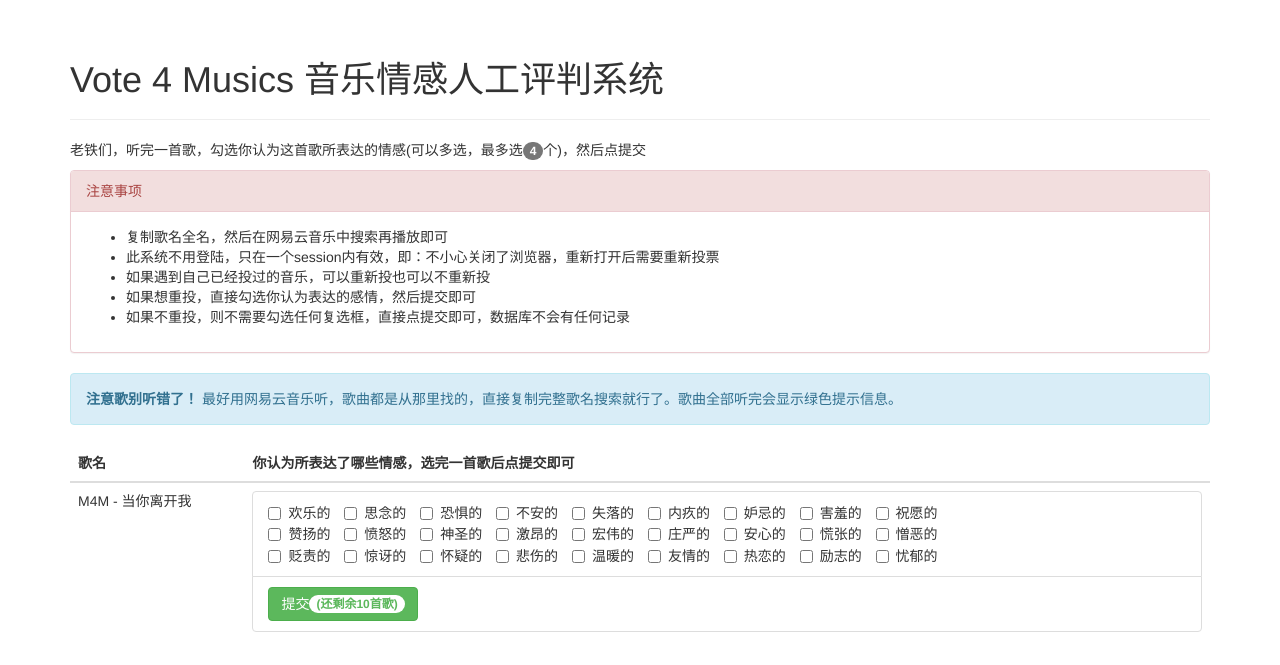
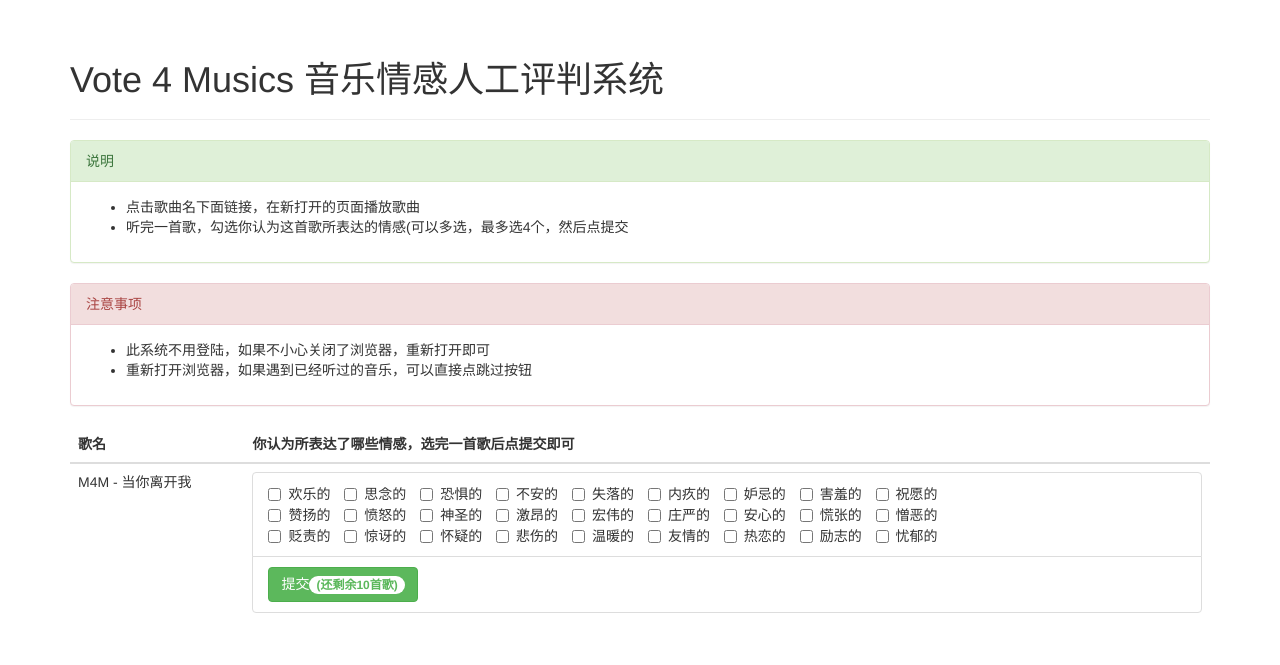
Before and after one commit to xietx1995/VoteForMusics, a Flask app: page / in a window 1280 px wide. Shown: the part 52-717 px from the top of the page. Run offline with Flask 2, Linux system fonts and the light colour scheme; data comes from the database, SQL or seed files in the repository; some libraries are stand-ins or nearby versions.

Commit message:
change user interface

```diff
--- a/templates/index.html
+++ b/templates/index.html
@@ -7,21 +7,23 @@
 <div class="page-header">
     <h1>Vote 4 Musics 音乐情感人工评判系统</h1>
 </div>
-<p>老铁们，听完一首歌，勾选你认为这首歌所表达的情感(可以多选，最多选<span class="badge">4</span>个)，然后点提交</p>
+<div class="panel panel-success">
+    <div class="panel-heading">说明</div>
+    <div class="panel-body">
+        <ul>
+			<li>点击歌曲名下面链接，在新打开的页面播放歌曲</li>
+            <li>听完一首歌，勾选你认为这首歌所表达的情感(可以多选，最多选4个，然后点提交</li>
+        </ul>
+    </div>
+</div>
 <div class="panel panel-danger">
     <div class="panel-heading">注意事项</div>
     <div class="panel-body">
         <ul>
-            <li>复制歌名全名，然后在网易云音乐中搜索再播放即可</li>
-            <li>此系统不用登陆，只在一个session内有效，即：不小心关闭了浏览器，重新打开后需要重新投票</li>
-            <li>如果遇到自己已经投过的音乐，可以重新投也可以不重新投</li>
-            <li>如果想重投，直接勾选你认为表达的感情，然后提交即可</li>
-            <li>如果不重投，则不需要勾选任何复选框，直接点提交即可，数据库不会有任何记录</li>
+            <li>此系统不用登陆，如果不小心关闭了浏览器，重新打开即可</li>
+            <li>重新打开浏览器，如果遇到已经听过的音乐，可以直接点跳过按钮</li>
         </ul>
     </div>
-</div>
-<div class="alert alert-info">
-  <strong>注意歌别听错了！</strong> 最好用网易云音乐听，歌曲都是从那里找的，直接复制完整歌名搜索就行了。歌曲全部听完会显示绿色提示信息。
 </div>
 {% for message in get_flashed_messages() %}
 <div class="alert alert-warning">
```
